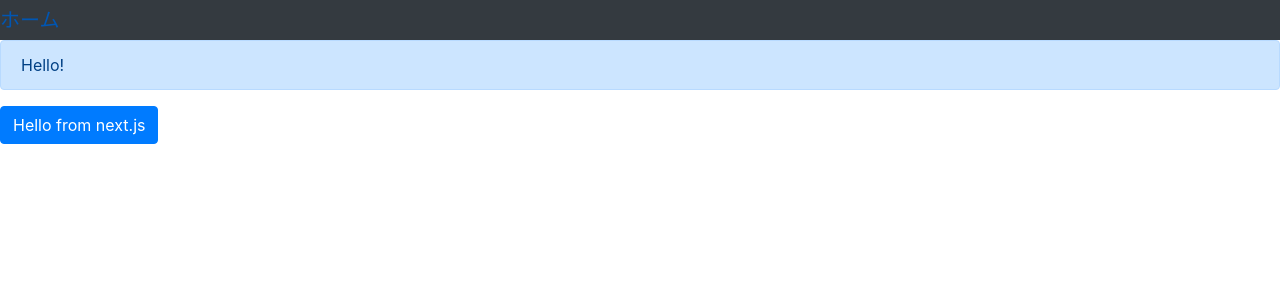
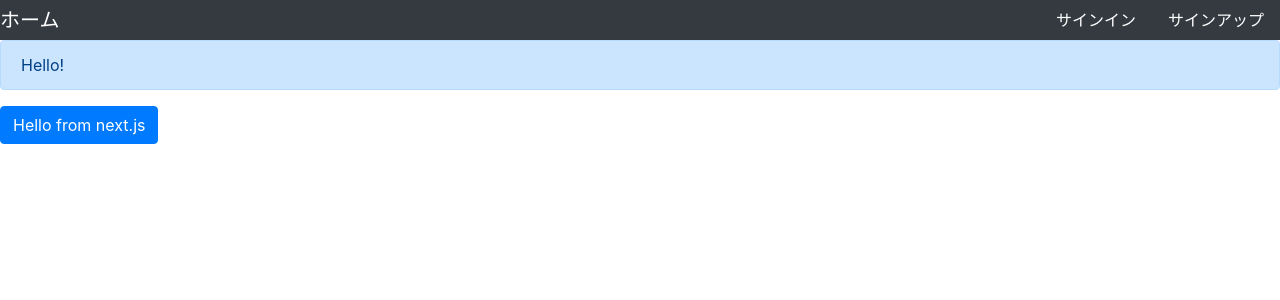
Before and after one commit to git-shochann/nextjs-app, a Next.js app in the folder frontend/: page / in a window 1280 px wide. Shown: the top 300 px of the page. Built offline with nearby package versions, Linux system fonts and the light colour scheme.

Commit message:
change a tag color

```diff
--- a/frontend/compornents/layout.js
+++ b/frontend/compornents/layout.js
@@ -19,10 +19,27 @@ const Layout = (props) => {
         />
       </Head>
       <header>
+        <style jsx>
+          {`
+            a {
+              color: white;
+            }
+          `}
+        </style>
         <Nav className="navber navber-dark bg-dark">
           <NavItem>
             <Link href="/">
               <a className="navbar-brand">ホーム</a>
+            </Link>
+          </NavItem>
+          <NavItem className="ml-auto">
+            <Link href="/login">
+              <a className="nav-link">サインイン</a>
+            </Link>
+          </NavItem>
+          <NavItem>
+            <Link href="/register">
+              <a className="nav-link">サインアップ</a>
             </Link>
           </NavItem>
         </Nav>
@@ -39,3 +56,5 @@ export default Layout;
 
 // const Layout = (props) => {}
 // <Container> {props.children}</Container>が示す意味は...
+
+// ml-auto margin left auto
```
